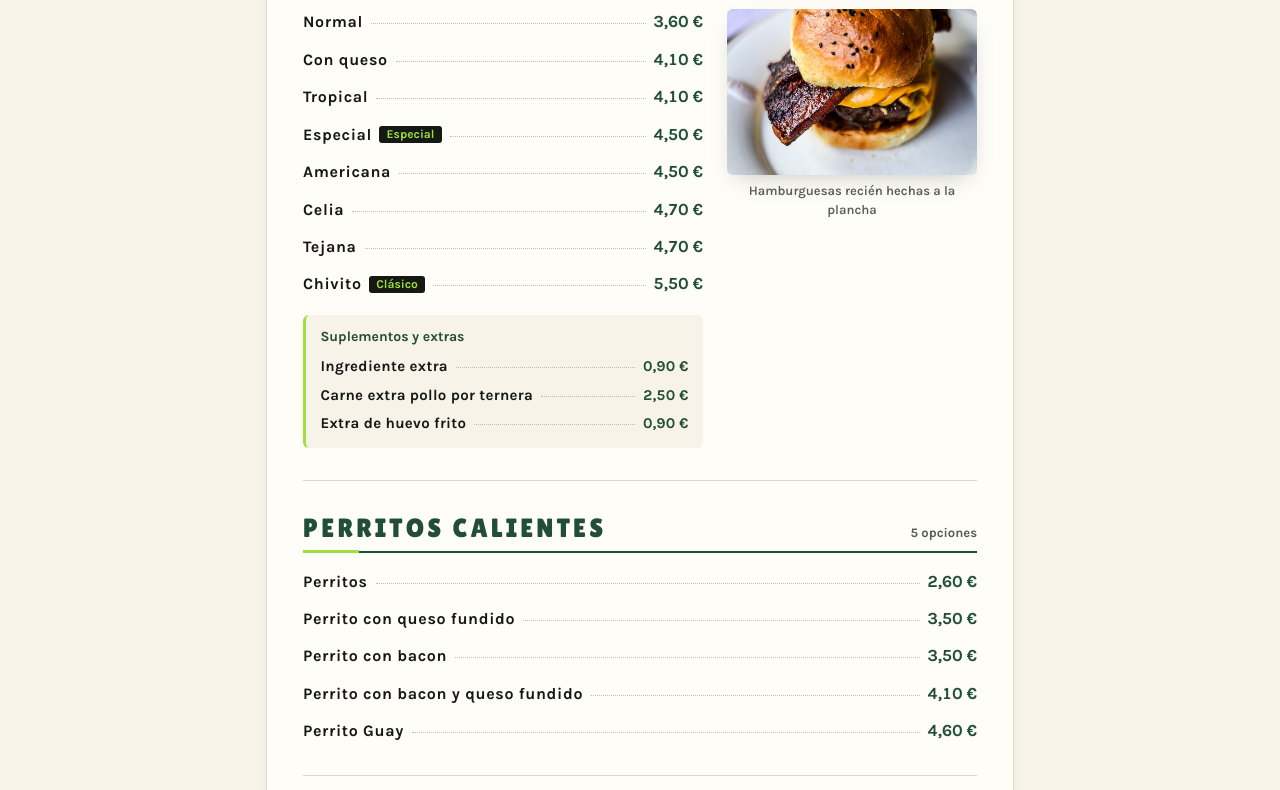
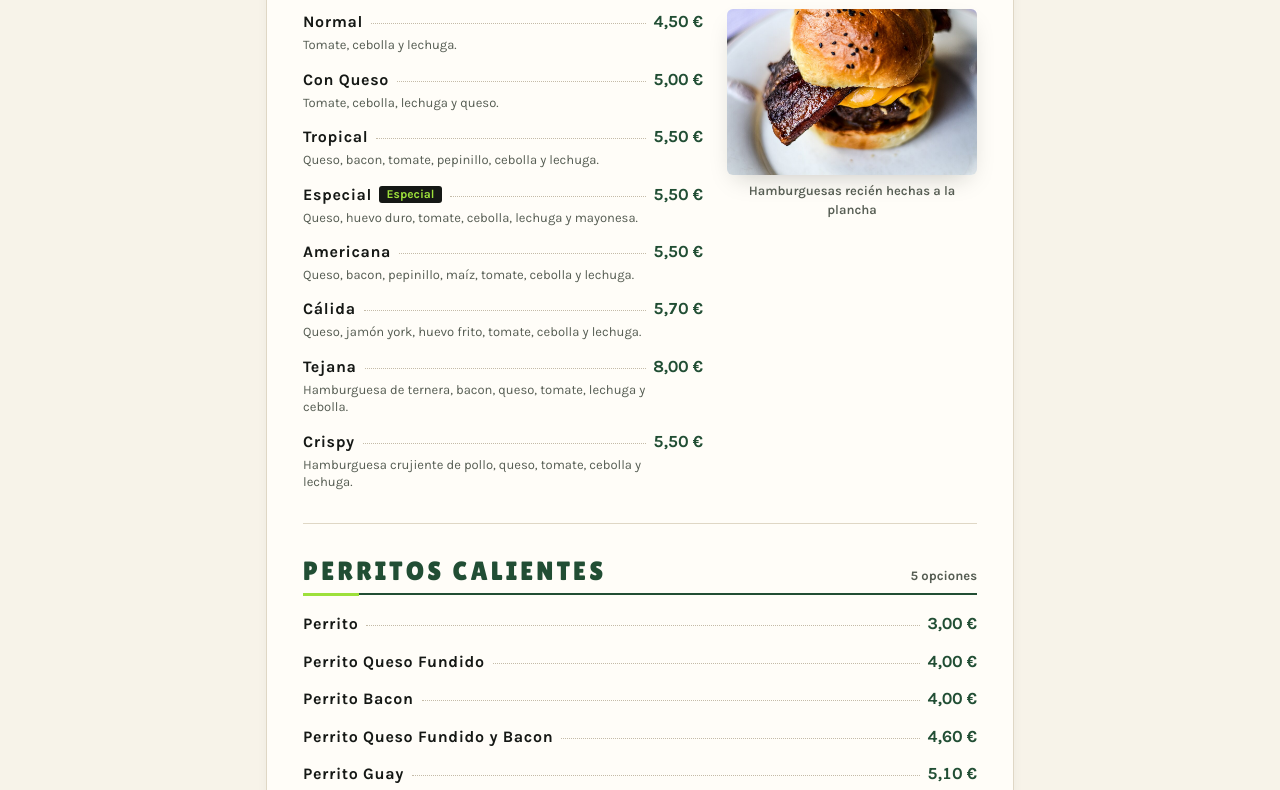
Before and after one commit to litterafilo/carta-tropic, a plain HTML site: page index.html in a window 1280 px wide. Shown: the part 316-1106 px from the top of the page. Drawn offline with Linux system fonts and the light colour scheme.

Commit message:
Add files via upload

```diff
--- a/app.js
+++ b/app.js
@@ -45,6 +45,9 @@ function createMenuRow(item) {
   const li = document.createElement('li');
   li.className = 'menu-row';
 
+  const top = document.createElement('div');
+  top.className = 'row-top';
+
   const left = document.createElement('div');
   left.className = 'row-left';
 
@@ -68,9 +71,18 @@ function createMenuRow(item) {
   price.className = 'row-price';
   price.textContent = item.price;
 
-  li.appendChild(left);
-  li.appendChild(dots);
-  li.appendChild(price);
+  top.appendChild(left);
+  top.appendChild(dots);
+  top.appendChild(price);
+  li.appendChild(top);
+
+  if (item.desc) {
+    const desc = document.createElement('p');
+    desc.className = 'row-desc';
+    desc.textContent = item.desc;
+    li.appendChild(desc);
+  }
+
   return li;
 }
 
@@ -97,6 +109,7 @@ function renderMenu(query = '') {
     const matches = (item) =>
       !normQuery ||
       normalizeText(item.name).includes(normQuery) ||
+      (item.desc && normalizeText(item.desc).includes(normQuery)) ||
       normalizeText(cat.title).includes(normQuery);
 
     const filteredItems = cat.items.filter(matches);
--- a/menu-data.js
+++ b/menu-data.js
@@ -5,30 +5,25 @@ const MENU_CATEGORIES = [
     coverPhoto: 'assets/food/hero-burger.jpg',
     coverLabel: 'Hamburguesas recién hechas a la plancha',
     items: [
-      { name: 'Normal', price: '3,60 €' },
-      { name: 'Con queso', price: '4,10 €' },
-      { name: 'Tropical', price: '4,10 €' },
-      { name: 'Especial', price: '4,50 €', tag: 'Especial' },
-      { name: 'Americana', price: '4,50 €' },
-      { name: 'Celia', price: '4,70 €' },
-      { name: 'Tejana', price: '4,70 €' },
-      { name: 'Chivito', price: '5,50 €', tag: 'Clásico' }
-    ],
-    extras: [
-      { name: 'Ingrediente extra', price: '0,90 €' },
-      { name: 'Carne extra pollo por ternera', price: '2,50 €' },
-      { name: 'Extra de huevo frito', price: '0,90 €' }
+      { name: 'Normal', price: '4,50 €', desc: 'Tomate, cebolla y lechuga.' },
+      { name: 'Con Queso', price: '5,00 €', desc: 'Tomate, cebolla, lechuga y queso.' },
+      { name: 'Tropical', price: '5,50 €', desc: 'Queso, bacon, tomate, pepinillo, cebolla y lechuga.' },
+      { name: 'Especial', price: '5,50 €', desc: 'Queso, huevo duro, tomate, cebolla, lechuga y mayonesa.', tag: 'Especial' },
+      { name: 'Americana', price: '5,50 €', desc: 'Queso, bacon, pepinillo, maíz, tomate, cebolla y lechuga.' },
+      { name: 'Cálida', price: '5,70 €', desc: 'Queso, jamón york, huevo frito, tomate, cebolla y lechuga.' },
+      { name: 'Tejana', price: '8,00 €', desc: 'Hamburguesa de ternera, bacon, queso, tomate, lechuga y cebolla.' },
+      { name: 'Crispy', price: '5,50 €', desc: 'Hamburguesa crujiente de pollo, queso, tomate, cebolla y lechuga.' }
     ]
   },
   {
     id: 'perritos',
     title: 'Perritos calientes',
     items: [
-      { name: 'Perritos', price: '2,60 €' },
-      { name: 'Perrito con queso fundido', price: '3,50 €' },
-      { name: 'Perrito con bacon', price: '3,50 €' },
-      { name: 'Perrito con bacon y queso fundido', price: '4,10 €' },
-      { name: 'Perrito Guay', price: '4,60 €' }
+      { name: 'Perrito', price: '3,00 €' },
+      { name: 'Perrito Queso Fundido', price: '4,00 €' },
+      { name: 'Perrito Bacon', price: '4,00 €' },
+      { name: 'Perrito Queso Fundido y Bacon', price: '4,60 €' },
+      { name: 'Perrito Guay', price: '5,10 €', desc: 'Salchicha, cebolla plancha, bacon y queso fundido (más picante).' }
     ]
   },
   {
@@ -37,81 +32,70 @@ const MENU_CATEGORIES = [
     coverPhoto: 'assets/food/hero-sandwich.jpg',
     coverLabel: 'Sándwiches tostados al momento',
     items: [
-      { name: 'Mixto', price: '3,20 €' },
-      { name: 'Bikoto', price: '3,40 €' },
-      { name: 'Vegetal', price: '3,40 €' },
-      { name: 'Sabinera', price: '3,40 €' },
-      { name: 'Light', price: '3,40 €' },
-      { name: 'Bikoto especial', price: '4,10 €' },
-      { name: 'Completo', price: '4,60 €' }
+      { name: 'Mixto', price: '3,50 €', desc: 'Jamón york y queso.' },
+      { name: 'Blood', price: '5,00 €', desc: 'Jamón york, queso, sobrasada, tomate y lechuga.' },
+      { name: 'Vegetal', price: '5,20 €', desc: 'Atún, cebolla, tomate, pepinillo, lechuga, espárragos y mayonesa.' },
+      { name: 'Bandera', price: '4,60 €', desc: 'Bacon, tomate y huevo frito.' },
+      { name: 'Light', price: '3,60 €', desc: 'Huevo duro, tomate, lechuga y mayonesa.' },
+      { name: 'Españolito', price: '5,00 €', desc: 'Sobrasada, bacon y queso fundido.' },
+      { name: 'Campero', price: '5,00 €', desc: 'Pechuga de pollo plancha, tomate, lechuga y cebolla.' }
     ]
   },
   {
     id: 'entrantes',
     title: 'Entrantes',
     items: [
-      { name: 'Aceitunas rellenas', price: '2,00 €' },
-      { name: 'Aceitunas aliñadas', price: '1,80 €' },
-      { name: 'Matrimonios', price: '2,50 €' },
-      { name: 'Boquerones en vinagre', price: '2,50 €' },
-      { name: 'Cazuelita de chorizo', price: '2,50 €' },
-      { name: 'Cazuelita de morcilla', price: '2,50 €' },
-      { name: 'Cazuelita de lomo', price: '2,50 €' },
-      { name: 'Cazuelita de callos', price: '2,50 €' },
-      { name: 'Cazuelita de setas', price: '2,50 €' }
+      { name: 'Aceitunas Rellenas', price: '2,50 €' },
+      { name: 'Marinera', price: '2,60 €' },
+      { name: 'Marinero', price: '2,60 €' },
+      { name: 'Casamiento', price: '3,00 €', desc: 'Marinera + Boquerón.' },
+      { name: 'Bicicleta', price: '2,20 €' },
+      { name: 'Ensaladilla Rusa', price: '3,00 €', desc: 'Ración.' },
+      { name: 'Ensaladilla Rusa', price: '5,00 €', desc: '2 Personas.' }
     ]
   },
   {
     id: 'patatas',
-    title: 'Patatas y picoteo',
+    title: 'Patatas',
     coverPhoto: 'assets/food/hero-bravas.jpg',
-    coverLabel: 'Fritas bravas, mixtas, alitas y picoteo',
+    coverLabel: 'Patatas bravas, alitas y picoteo',
     items: [
-      { name: 'Fritas bravas (normales)', price: '2,70 €', tag: 'Muy pedidas' },
-      { name: 'Fritas bravas (pequeñas)', price: '2,40 €' },
-      { name: 'Fritas mixtas (normales)', price: '2,80 €' },
-      { name: 'Fritas mixtas (pequeñas)', price: '2,50 €' },
-      { name: 'Nuggets de pollo (6 unidades)', price: '4,00 €' },
-      { name: 'Aros de cebolla', price: '4,00 €' },
-      { name: 'Alitas barbacoa (6 unidades)', price: '4,00 €' },
-      { name: 'Alitas bravas (6 unidades)', price: '4,00 €' },
-      { name: 'Alitas fritas (6 unidades)', price: '4,00 €' }
+      { name: 'Bravas Grandes', price: '5,20 €', tag: 'Muy pedidas' },
+      { name: 'Bravas Pequeñas', price: '4,00 €' },
+      { name: 'Fritas', price: '3,50 €' },
+      { name: 'Fritas Dobles', price: '4,80 €' },
+      { name: 'Nuggets (6 Udes)', price: '4,80 €' },
+      { name: 'Aros de Cebolla', price: '4,50 €' },
+      { name: 'Alitas Barbacoa (6 Udes)', price: '4,80 €' },
+      { name: 'Alitas Bravas (6 Udes)', price: '4,80 €' }
     ]
   },
   {
     id: 'mini-bocatas',
     title: 'Mini bocatas',
     items: [
-      { name: 'Kalamero', price: '1,70 €' },
-      { name: 'Sofrito', price: '1,70 €' },
-      { name: 'Calamares', price: '1,70 €' },
-      { name: 'Mantequilla', price: '1,70 €' },
-      { name: 'Corral', price: '1,70 €' },
-      { name: 'Noruego', price: '2,10 €' },
-      { name: 'Noruega', price: '2,10 €' },
-      { name: 'Morcilla', price: '1,70 €' },
-      { name: 'Trujas', price: '1,70 €' }
+      { name: 'Ratonero', price: '1,80 €', desc: 'Roquefort, anchoa y tomate.' },
+      { name: 'Colorín Salao', price: '1,80 €', desc: 'Sobrasada, anchoa y tomate.' },
+      { name: 'Mar y Tierra', price: '1,80 €', desc: 'Atún, huevo duro, lechuga y mayonesa.' },
+      { name: 'Calorina', price: '1,80 €', desc: 'Bacon, salsa picante y tomate.' },
+      { name: 'Casablanca', price: '1,80 €', desc: 'Lomo, queso fundido, tomate y salsa picante.' },
+      { name: 'Variante', price: '1,80 €', desc: 'Ensaladilla rusa y anchoas.' },
+      { name: 'Madrileña', price: '1,80 €', desc: 'Jamón serrano, tomate y salsa picante.' },
+      { name: 'Combi', price: '1,80 €', desc: 'Sobrasada, roquefort y tomate.' },
+      { name: 'Mercenario', price: '1,80 €' }
     ]
   },
   {
     id: 'tostas-montaditos',
     title: 'Tostas y montaditos',
     items: [
-      { name: 'Catalana', price: '4,00 €' },
-      { name: 'Catalana queso', price: '4,50 €' },
-      { name: 'Catalana queso curado', price: '4,50 €' },
-      { name: 'Rollito', price: '1,90 €' },
-      { name: 'Hojita ibérico fresco y fundido', price: '2,20 €' },
-      { name: 'Montado de lomo', price: '2,20 €' },
-      { name: 'Montado de lomo roquefort', price: '2,50 €' },
-      { name: 'Montado de lomo queso fresco', price: '2,50 €' },
-      { name: 'Montado de lomo queso fundido', price: '2,50 €' },
-      { name: 'Montado de queso fresco', price: '2,50 €' },
-      { name: 'Bocadillo queso fresco y sobrasada', price: '2,50 €' },
-      { name: 'Bocadillo queso fresco anchoa y piquillo', price: '2,50 €' },
-      { name: 'Montado de pechuga', price: '2,50 €' },
-      { name: 'Montado de pechuga queso fundido', price: '2,50 €' },
-      { name: 'Montado de pechuga queso fresco', price: '2,40 €' }
+      { name: 'Catalana', price: '5,00 €', desc: 'Jamón serrano, aceite y tomate.' },
+      { name: 'Catalana + Queso', price: '6,00 €', desc: 'Fresco / Fundido.' },
+      { name: 'Catalana + Queso', price: '6,20 €', desc: 'Curado.' },
+      { name: 'Rojilla', price: '6,00 €', desc: 'Jamón serrano, aceite, tomate y sobrasada.' },
+      { name: 'Rojilla + Queso', price: '7,00 €', desc: 'Fresco o Fundido.' },
+      { name: 'Montadito Lomo', price: '2,00 €' },
+      { name: 'Montadito Lomo Roquefort', price: '2,50 €' }
     ]
   },
   {
@@ -120,29 +104,26 @@ const MENU_CATEGORIES = [
     coverPhoto: 'assets/food/hero-bocata.jpg',
     coverLabel: 'Bocadillos en pan crujiente recién hecho',
     items: [
-      { name: 'Especial de la casa', price: '5,00 €', tag: 'De la casa' },
-      { name: 'Serrano', price: '4,70 €' },
-      { name: 'Jamón', price: '4,70 €' },
-      { name: 'Pollo', price: '4,70 €' },
-      { name: 'Pechuga', price: '4,70 €' },
-      { name: 'Lomo', price: '4,70 €' },
-      { name: 'Bacon', price: '4,70 €' },
-      { name: 'Chorizo', price: '4,70 €' },
-      { name: 'Morcilla', price: '4,70 €' },
-      { name: 'Calamares', price: '4,70 €' },
-      { name: 'Serranito', price: '4,90 €' },
-      { name: 'Serranito especial', price: '5,00 €' }
+      { name: 'Especial de la Casa', price: '6,00 €', desc: 'Lomo, bacon, queso fundido, tomate y mayonesa.', tag: 'De la casa' },
+      { name: 'Sandra', price: '5,00 €', desc: 'Sobrasada, queso, anchoas, tomate y pepinillos.' },
+      { name: 'Perico', price: '5,70 €', desc: 'Jamón york, queso, huevo duro, anchoas, tomate y pepinillos.' },
+      { name: 'Sabrosón', price: '5,70 €', desc: 'Jamón york, queso, huevo duro, anchoas, lechuga y mayonesa.' },
+      { name: 'Clásico', price: '5,00 €', desc: 'Bacon y queso.', tag: 'Clásico' },
+      { name: 'Marino', price: '5,50 €', desc: 'Atún, tomate, lechuga y mayonesa.' },
+      { name: 'Pica-pica', price: '5,20 €', desc: 'Magreta de cerdo, chorizo picante, tabasco y tomate.' },
+      { name: 'Dinosaurio', price: '5,00 €', desc: 'Magreta de cerdo, sobrasada, jamón york, cebolla, pepinillo, tomate, lechuga y salsa picante.' }
     ]
   },
   {
     id: 'pan-casero',
     title: 'Pan casero',
     items: [
-      { name: 'Serranada', price: '2,60 €' },
-      { name: 'Serranada (queso fundido)', price: '3,00 €' },
-      { name: 'Serranada (queso cabra y miel)', price: '3,60 €' },
-      { name: 'Tosta ali-oli con tomate y piparras', price: '4,00 €' },
-      { name: 'Tosta de salmón con nata rosa y piparras', price: '7,00 €' }
+      { name: 'Sobrasada', price: '3,00 €' },
+      { name: 'Sobrasada Queso Fresco', price: '4,00 €' },
+      { name: 'Sobrasada Queso Fundido', price: '4,00 €' },
+      { name: 'Sobrasada Queso Cabra y miel', price: '5,20 €' },
+      { name: 'Tosta Atún', price: '6,00 €', desc: 'Atún, salsa rosa y tapenas.' },
+      { name: 'Tosta Salmón', price: '8,00 €', desc: 'Salmón, salsa rosa y tapenas.' }
     ]
   },
   {
@@ -151,55 +132,59 @@ const MENU_CATEGORIES = [
     coverPhoto: 'assets/food/hero-pizza.jpg',
     coverLabel: 'Pizzas al horno y pan de ajo',
     items: [
-      { name: 'Pan de ajo', price: '4,00 €' },
-      { name: 'Pan de ajo y queso', price: '5,00 €' },
-      { name: 'Margarita', price: '7,50 €' },
-      { name: 'York', price: '7,50 €' },
-      { name: 'York bacon', price: '8,50 €' },
-      { name: 'York bacon huevo', price: '9,00 €' },
-      { name: 'York bacon huevo cebolla', price: '9,50 €' },
-      { name: 'Atún bacon', price: '9,00 €' },
-      { name: 'Carbonara', price: '9,00 €' },
-      { name: '4 quesos', price: '9,00 €' },
-      { name: 'Vegetal', price: '9,00 €' },
-      { name: 'Peperoni', price: '9,50 €' },
-      { name: 'Peperoni york', price: '9,50 €' },
-      { name: 'Peperoni york bacon', price: '10,00 €' },
-      { name: 'Peperoni york bacon huevo', price: '10,50 €' },
-      { name: 'Barbacoa', price: '10,00 €' },
-      { name: 'Barbacoa york', price: '10,50 €' },
-      { name: 'Barbacoa york bacon', price: '11,00 €' },
-      { name: 'Barbacoa york bacon huevo', price: '11,50 €' },
-      { name: 'Barbacoa york bacon huevo cebolla', price: '12,00 €' },
-      { name: 'Barbacoa york bacon huevo cebolla champiñón', price: '12,50 €' },
-      { name: 'Barbacoa york bacon huevo cebolla champiñón pimiento', price: '13,00 €' },
-      { name: 'Barbacoa york bacon huevo cebolla champiñón pimiento aceitunas', price: '13,50 €' }
+      { name: 'Pan de ajo', price: '7,00 €', desc: 'Base, ajo, aceite y orégano.' },
+      { name: 'Pan de ajo y queso', price: '8,00 €', desc: 'Base, ajo, aceite, mozzarella y orégano.' },
+      { name: 'Margarita', price: '7,20 €', desc: 'Base, tomate, mozzarella y orégano.' },
+      { name: 'York', price: '8,50 €', desc: 'Base, tomate, york, mozzarella y orégano.' },
+      { name: 'Bacon', price: '8,50 €', desc: 'Base, tomate, bacon, mozzarella y orégano.' },
+      { name: 'York - Bacon', price: '9,50 €', desc: 'Base, tomate, york, bacon, mozzarella y orégano.' },
+      { name: 'Atún', price: '9,80 €', desc: 'Base, tomate, atún, cebolla, mozzarella y orégano.' },
+      { name: 'Atún - Bacon', price: '10,40 €', desc: 'Base, tomate, cebolla, atún, bacon, mozzarella y orégano.' }
     ]
   },
   {
     id: 'sartenes',
     title: 'Sartenes y combinados',
     items: [
-      { name: 'Bacon', price: '8,00 €' },
-      { name: 'Chorizo', price: '8,00 €' },
-      { name: 'Jamón', price: '8,00 €' },
-      { name: 'Jamón queso (gratinado)', price: '8,50 €' },
-      { name: 'Bacon queso (gratinado)', price: '8,50 €' }
+      { name: 'Bacon', price: '9,00 €', desc: 'Patatas, bacon, huevos revueltos y salsa ranchera.' },
+      { name: 'Chorizo', price: '9,00 €', desc: 'Patatas, chorizo, huevos revueltos y salsa ranchera.' },
+      { name: 'Jamón Serrano', price: '9,50 €', desc: 'Patatas, jamón serrano, huevos revueltos y salsa ranchera.' },
+      { name: 'Bacon - Queso (grande)', price: '9,00 €', desc: 'Patatas, bacon, queso y salsa ranchera (al horno).' },
+      { name: 'Bacon - Queso (pequeña)', price: '5,00 €', desc: 'Patatas, bacon, queso y salsa ranchera (al horno).' },
+      { name: 'Kebab', price: '9,00 €', desc: 'Patatas, carne kebab mixta, salsa kebab y mozzarella.' }
     ]
   },
   {
     id: 'ensaladas',
     title: 'Ensaladas',
     items: [
-      { name: 'De la casa (2 personas)', price: '6,70 €' },
-      { name: 'Tropical (2 personas)', price: '6,70 €' },
-      { name: 'Mixta (1/2 ración)', price: '3,50 €' },
-      { name: 'Imperial (2 personas)', price: '5,00 €' },
-      { name: 'Rusa (1/2 ración)', price: '3,50 €' }
+      { name: 'De la Casa', price: '7,50 €', desc: 'Lechuga, tomate, maíz, pimiento verde, cebolla, atún, huevo duro y aceitunas. 2 pers.' },
+      { name: 'Tropical', price: '9,50 €', desc: 'Piña, jamón york, queso fresco, tomate, lechuga, zanahoria y salsa rosa. 2 pers.' },
+      { name: 'Imperial', price: '10,00 €', desc: 'Lechuga, tomate, queso curado, pechuga empanada, zanahoria, salsa césar y frutos secos. 2 pers.' },
+      { name: 'Rulera', price: '10,00 €', desc: 'Lechuga, tomate cherry, rulo de cabra, salsa P.X. y mix de frutos secos. 2 pers.' }
     ],
     extras: [
-      { name: 'Tartares de salmón extra', price: '6,10 €' },
-      { name: 'Salsas extra (ketchup, mostaza, mayonesa)', price: '0,50 €' }
+      { name: 'Tarrinas de salsa extra', price: '0,60 €' },
+      { name: 'Sobres extra (ketchup, mostaza, mayonesa)', price: '0,10 €' }
+    ]
+  },
+  {
+    id: 'bebidas',
+    title: 'Bebidas',
+    coverPhoto: 'assets/food/hero-cerveza.jpg',
+    coverLabel: 'Cerveza fría, sangría y refrescos',
+    items: [
+      { name: 'Vaso de cerveza', price: '2,30 €' },
+      { name: 'Tercio', price: '2,60 €' },
+      { name: 'Tercio Especial', price: '2,80 €' },
+      { name: 'Tercio Sin Alcohol', price: '2,60 €' },
+      { name: 'Tanque 500 cl.', price: '3,60 €' },
+      { name: 'Jarra de cerveza', price: '7,20 €' },
+      { name: 'Jarra de sangría', price: '7,50 €' },
+      { name: 'Tanque sangría 500 cl', price: '3,80 €' },
+      { name: 'Botellín Tinto de verano', price: '2,60 €' },
+      { name: 'Coca Cola (Lata)', price: '2,50 €' },
+      { name: 'Fanta (Lata)', price: '2,50 €' }
     ]
   },
   {
@@ -208,35 +193,11 @@ const MENU_CATEGORIES = [
     coverPhoto: 'assets/food/hero-postre.jpg',
     coverLabel: 'Tartas y postres de la casa',
     items: [
-      { name: 'Tarta de whisky', price: '5,00 €' },
-      { name: 'Contesa', price: '3,00 €' },
-      { name: 'Tarta de la abuela', price: '4,00 €' },
-      { name: 'Tarta del abuelo', price: '4,00 €' },
-      { name: 'Tarta de queso', price: '4,00 €' }
-    ]
-  },
-  {
-    id: 'cerveza',
-    title: 'Cerveza y bodega',
-    coverPhoto: 'assets/food/hero-cerveza.jpg',
-    coverLabel: 'Cerveza bien fría, tinto de verano y sangría',
-    items: [
-      { name: 'Vaso de cerveza', price: '2,00 €' },
-      { name: 'Tercio', price: '2,30 €' },
-      { name: 'Tercio cerveza especial', price: '2,60 €' },
-      { name: 'Tercio de 0,0', price: '2,60 €' },
-      { name: 'Jarra de cerveza', price: '3,50 €' },
-      { name: 'Tinto de verano', price: '3,00 €' },
-      { name: 'Jarra de sangría', price: '7,00 €' },
-      { name: 'Botellín tinto de verano', price: '2,00 €' }
-    ]
-  },
-  {
-    id: 'refrescos',
-    title: 'Refrescos',
-    items: [
-      { name: 'Coca Cola (lata)', price: '2,00 €' },
-      { name: 'Fanta (lata)', price: '2,00 €' }
+      { name: 'Tarta de Whisky', price: '6,00 €' },
+      { name: 'Contesa', price: '4,50 €' },
+      { name: 'Tarta de la Abuela', price: '4,00 €' },
+      { name: 'Tarta del Abuelo', price: '4,00 €' },
+      { name: 'Tarta de Queso', price: '4,00 €' }
     ]
   }
 ];
--- a/styles.css
+++ b/styles.css
@@ -441,8 +441,22 @@ body {
 
 .menu-row {
   display: flex;
+  flex-direction: column;
+  gap: 0.15rem;
+}
+
+.row-top {
+  display: flex;
   align-items: baseline;
   gap: 0.5rem;
+}
+
+.row-desc {
+  margin: 0;
+  font-size: 0.8125rem;
+  line-height: 1.35;
+  color: var(--ink-muted);
+  max-width: 88%;
 }
 
 .row-left {
```
